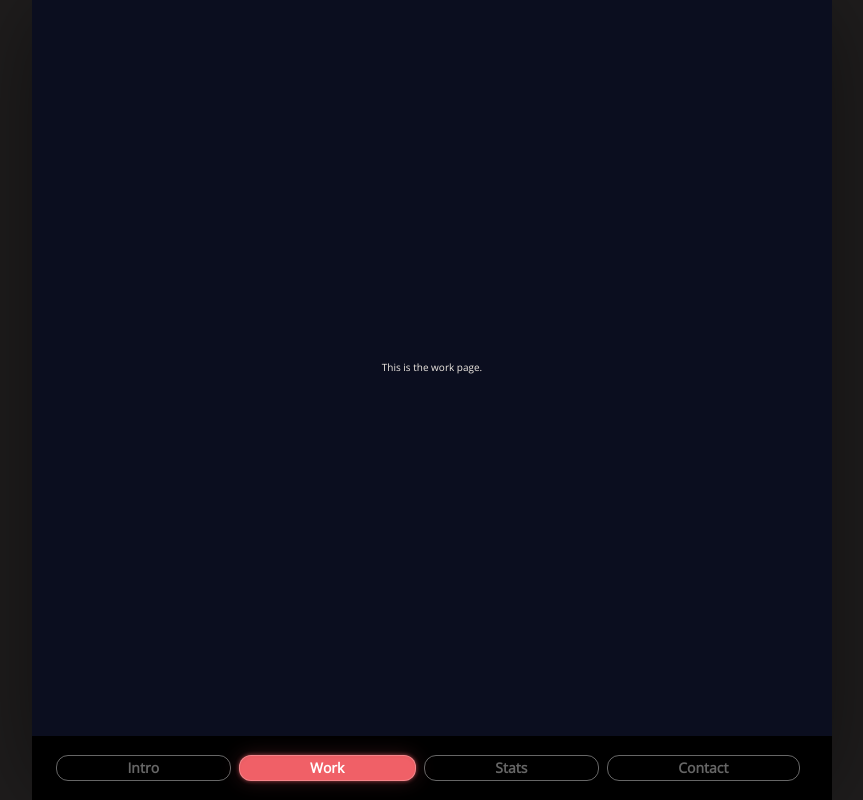
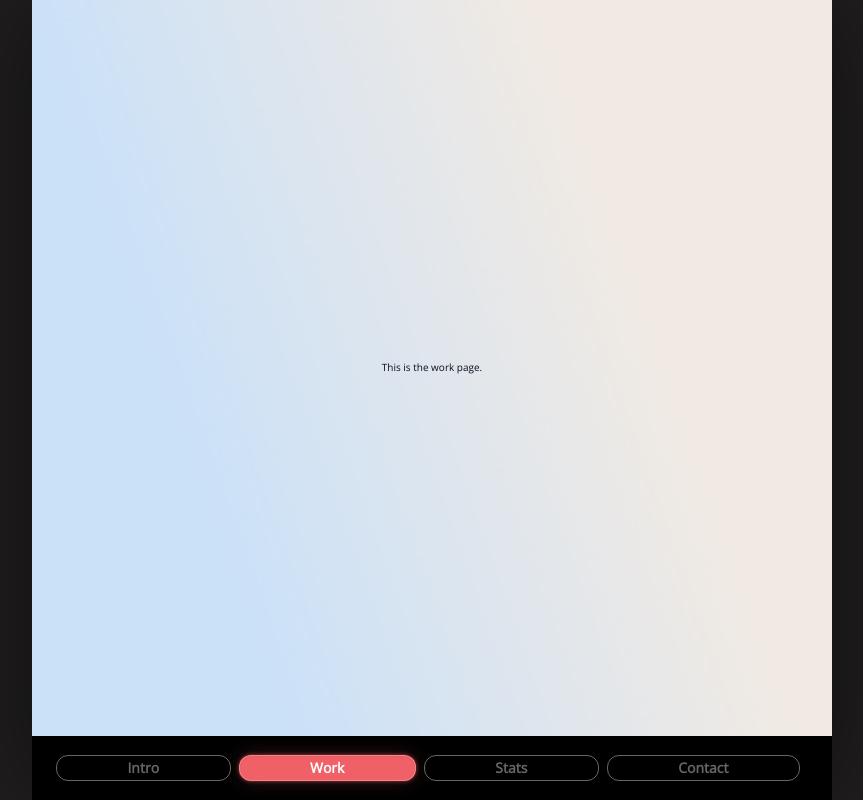
Before and after one commit to beacrea/coty.design, a Vue app: page /#/work in a window 1280 px wide. Shown: the whole page, without its empty margins (208-1071 px from the left). Built offline with nearby package versions, Linux system fonts and the light colour scheme.

Commit message:
Added a light background for the work page

```diff
--- a/src/App.vue
+++ b/src/App.vue
@@ -57,7 +57,7 @@ export default {
   &.pg-intro {
     background-image: url('/static/img/bg-about-sm.jpg');
   }
-  &.pg-intro-blurred, .pg-work {
+  &.pg-intro-blurred {
     background-image: url('/static/img/bg-about-sm-blurred.jpg');
   }
   &.pg-stats {
@@ -65,6 +65,9 @@ export default {
   }
   &.pg-contact {
     background-image: url('/static/img/bg-contact.jpg');
+  }
+  &.pg-work {
+    background-image: url('/static/img/bg-work-light.jpg');
   }
 }
 
--- a/src/components/pages/Work.vue
+++ b/src/components/pages/Work.vue
@@ -26,6 +26,7 @@ export default {
   align-items: center;
   padding: $padding_side;
   text-align: center;
+  color: $color_dark;
   * {
     -webkit-tap-highlight-color: rgba(0, 0, 0, 0);
   }
```
Also changed, not shown: static/img/bg-work-light.jpg (added).
